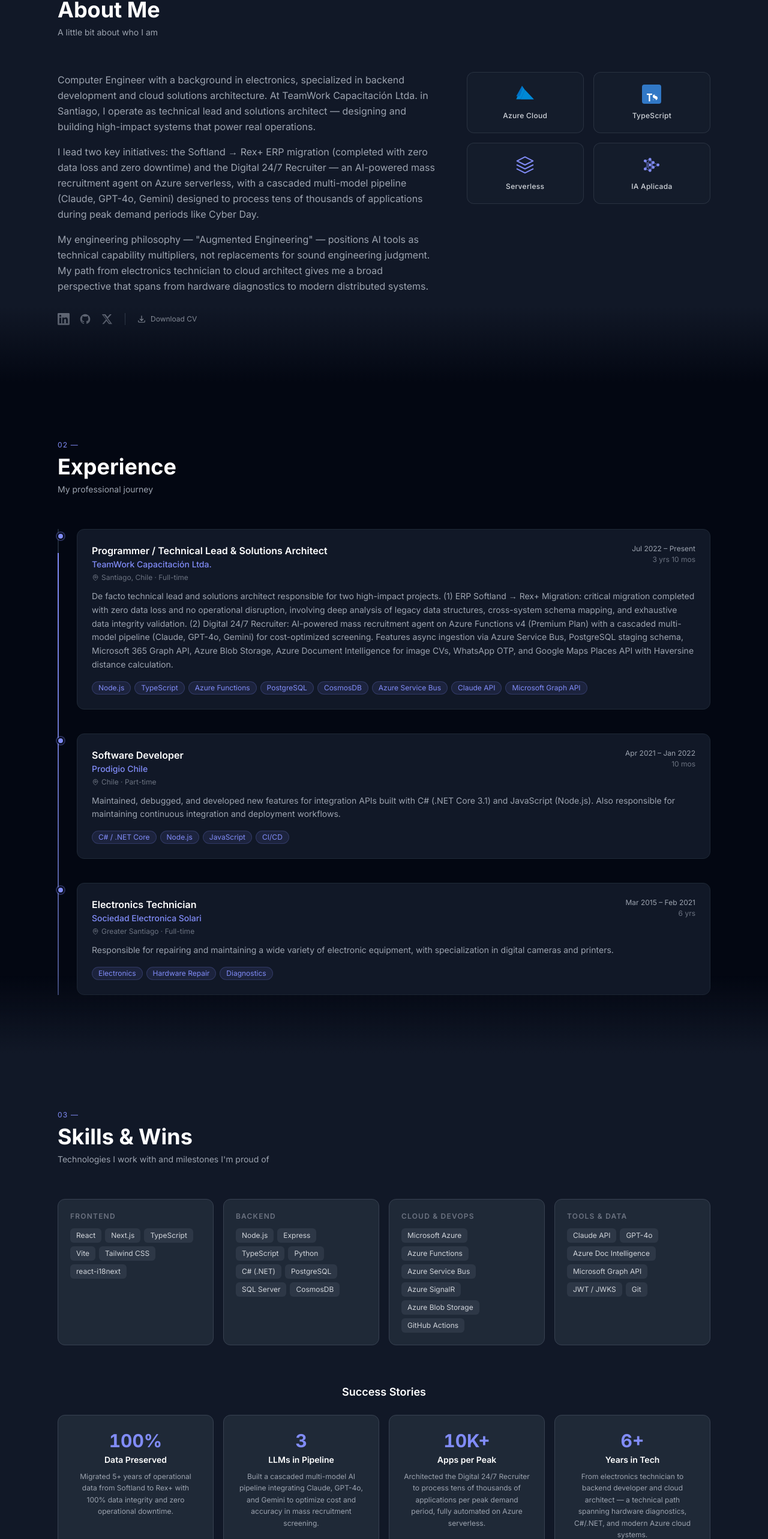
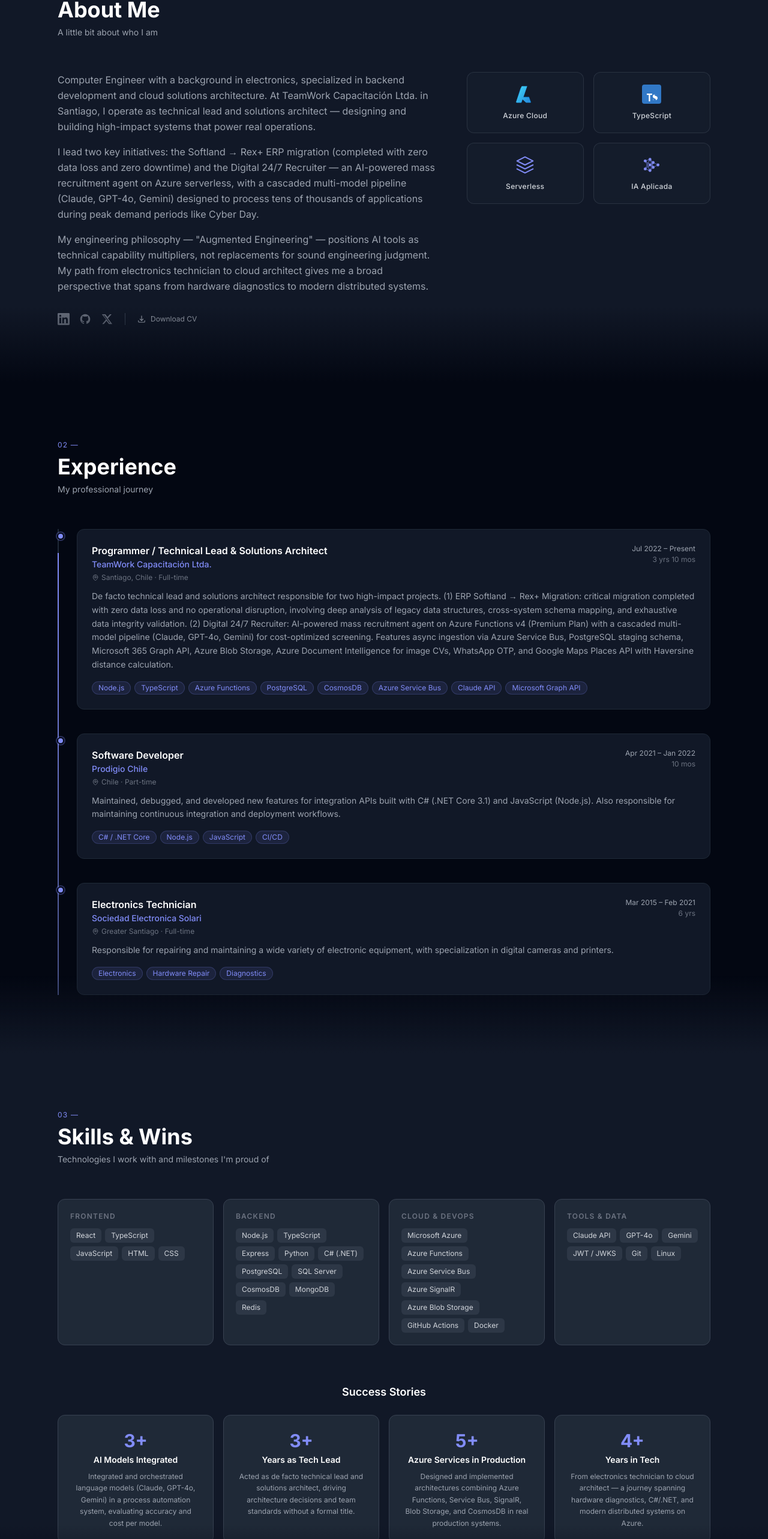
Before and after one commit to eNorese/portfolio, a Next.js app: page / in a window 1280 px wide. Shown: the part 924-3490 px from the top of the page at 60% size. Built offline with nearby package versions, Linux system fonts and the light colour scheme.

Commit message:
feat: enhance About section with updated Azure icon and tech stack, improve Contact and Skills sections, and refine language in i18n files

```diff
--- a/src/components/About.tsx
+++ b/src/components/About.tsx
@@ -7,10 +7,20 @@
   {
     name: 'Azure Cloud',
     icon: (
-      <svg viewBox="0 0 96 96" className="w-8 h-8" fill="none" xmlns="http://www.w3.org/2000/svg">
-        <path d="M33.004 6.667L4 73.333h22.667L48 26.667 33.004 6.667z" fill="#0089D6" />
-        <path d="M38.667 13.333L22 58.667H4L33.004 6.667 38.667 13.333zM48 26.667L26.667 73.333H92L48 26.667z" fill="#0072C6" />
-        <path d="M26.667 73.333L48 26.667 92 73.333H26.667z" fill="#0089D6" />
+      <svg viewBox="0 0 96 96" className="w-8 h-8" xmlns="http://www.w3.org/2000/svg">
+        <defs>
+          <linearGradient id="azureA" x1="-0.4" x2="1" y1="0.5" y2="0.5" gradientUnits="objectBoundingBox">
+            <stop offset="0" stopColor="#114a8b" />
+            <stop offset="1" stopColor="#0669bc" />
+          </linearGradient>
+          <linearGradient id="azureB" x1="0.1" x2="0.8" y1="0.3" y2="0.9" gradientUnits="objectBoundingBox">
+            <stop offset="0" stopColor="#3ccbf4" />
+            <stop offset="1" stopColor="#2892df" />
+          </linearGradient>
+        </defs>
+        <path d="M33.338 8.394H58.81L31.24 88.241a3.733 3.733 0 01-3.533 2.527H7.489a3.728 3.728 0 01-3.53-4.933L24.95 17.918a3.734 3.734 0 013.533-2.525h4.855z" fill="url(#azureA)" />
+        <path d="M68.31 61.504H29.099a1.72 1.72 0 00-1.171 2.977l25.502 23.762a3.754 3.754 0 002.56.992h22.52z" fill="#0078d4" />
+        <path d="M33.338 8.394a3.71 3.71 0 00-3.541 2.569L3.98 85.799a3.726 3.726 0 003.505 5.043h20.192a4.014 4.014 0 003.073-2.74l4.818-14.225 17.19 16.033a3.817 3.817 0 002.453.847h21.39l-9.386-26.918-27.423.006L58.81 8.394z" fill="url(#azureB)" />
       </svg>
     ),
   },
--- a/src/components/Contact.tsx
+++ b/src/components/Contact.tsx
@@ -35,11 +35,11 @@
 type Status = 'idle' | 'sending' | 'sent' | 'error'
 
 const FIELD_CLASS =
-  'w-full px-4 py-3 rounded-xl text-sm border bg-white dark:bg-gray-800 text-gray-900 dark:text-white placeholder-gray-400 dark:placeholder-gray-500 focus:outline-none focus:ring-2 transition-all duration-200'
+  'w-full px-4 py-3 rounded-xl text-sm border bg-white dark:bg-gray-800 text-gray-900 dark:text-white placeholder-gray-400 dark:placeholder-gray-500 outline-none transition-colors duration-200'
 const FIELD_VALID =
-  'border-gray-200 dark:border-gray-700 focus:ring-accent/40 focus:border-accent/60'
+  'border-gray-200 dark:border-gray-700 focus:ring-2 focus:ring-accent/40 focus:border-accent/60'
 const FIELD_INVALID =
-  'border-red-400 dark:border-red-600 focus:ring-red-400/30 focus:border-red-400 dark:focus:border-red-500'
+  'border-red-400 dark:border-red-600 focus:ring-2 focus:ring-red-400/30 focus:border-red-400 dark:focus:border-red-500'
 
 // ── Section ─────────────────────────────────────────────────────────────
 export function Contact() {
--- a/src/components/Skills.tsx
+++ b/src/components/Skills.tsx
@@ -4,10 +4,10 @@
 import { useLanguage } from '@/contexts/LanguageContext'
 
 const SKILLS_DATA = {
-  frontend: ['React', 'Next.js', 'TypeScript', 'Vite', 'Tailwind CSS', 'react-i18next'],
-  backend: ['Node.js', 'Express', 'TypeScript', 'Python', 'C# (.NET)', 'PostgreSQL', 'SQL Server', 'CosmosDB'],
-  cloud: ['Microsoft Azure', 'Azure Functions', 'Azure Service Bus', 'Azure SignalR', 'Azure Blob Storage', 'GitHub Actions'],
-  tools: ['Claude API', 'GPT-4o', 'Azure Doc Intelligence', 'Microsoft Graph API', 'JWT / JWKS', 'Git'],
+  frontend: ['React', 'TypeScript', 'JavaScript', 'HTML', 'CSS'],
+  backend: ['Node.js', 'TypeScript', 'Express', 'Python', 'C# (.NET)', 'PostgreSQL', 'SQL Server', 'CosmosDB', 'MongoDB', 'Redis'],
+  cloud: ['Microsoft Azure', 'Azure Functions', 'Azure Service Bus', 'Azure SignalR', 'Azure Blob Storage', 'GitHub Actions', 'Docker'],
+  tools: ['Claude API', 'GPT-4o', 'Gemini', 'JWT / JWKS', 'Git', 'Linux'],
 } as const
 
 function parseMetric(metric: string): { num: number; suffix: string } {
--- a/src/i18n/en.json
+++ b/src/i18n/en.json
@@ -78,24 +78,24 @@
     },
     "stories": [
       {
-        "metric": "100%",
-        "label": "Data Preserved",
-        "description": "Migrated 5+ years of operational data from Softland to Rex+ with 100% data integrity and zero operational downtime."
+        "metric": "3+",
+        "label": "AI Models Integrated",
+        "description": "Integrated and orchestrated language models (Claude, GPT-4o, Gemini) in a process automation system, evaluating accuracy and cost per model."
       },
       {
-        "metric": "3",
-        "label": "LLMs in Pipeline",
-        "description": "Built a cascaded multi-model AI pipeline integrating Claude, GPT-4o, and Gemini to optimize cost and accuracy in mass recruitment screening."
+        "metric": "3+",
+        "label": "Years as Tech Lead",
+        "description": "Acted as de facto technical lead and solutions architect, driving architecture decisions and team standards without a formal title."
       },
       {
-        "metric": "10K+",
-        "label": "Apps per Peak",
-        "description": "Architected the Digital 24/7 Recruiter to process tens of thousands of applications per peak demand period, fully automated on Azure serverless."
+        "metric": "5+",
+        "label": "Azure Services in Production",
+        "description": "Designed and implemented architectures combining Azure Functions, Service Bus, SignalR, Blob Storage, and CosmosDB in real production systems."
       },
       {
-        "metric": "6+",
+        "metric": "4+",
         "label": "Years in Tech",
-        "description": "From electronics technician to backend developer and cloud architect — a technical path spanning hardware diagnostics, C#/.NET, and modern Azure cloud systems."
+        "description": "From electronics technician to cloud architect — a journey spanning hardware diagnostics, C#/.NET, and modern distributed systems on Azure."
       }
     ]
   },
@@ -152,7 +152,7 @@
   "contact": {
     "section_title": "Contact",
     "subtitle": "Let's work together",
-    "description": "I'm currently open to new opportunities. Whether you have a project in mind, a question, or just want to say hi — my inbox is always open.",
+    "description": "Do you have a project, an opportunity, or just want to talk tech? Write to me directly — I respond.",
     "form": {
       "placeholder_name": "John Doe",
       "placeholder_email": "john@example.com",
--- a/src/i18n/es.json
+++ b/src/i18n/es.json
@@ -78,24 +78,24 @@
     },
     "stories": [
       {
-        "metric": "100%",
-        "label": "Datos Preservados",
-        "description": "Migré más de 5 años de datos operacionales de Softland a Rex+ con 100% de integridad de datos y cero downtime operacional."
+        "metric": "3+",
+        "label": "Modelos de IA Integrados",
+        "description": "Integré y orquesté modelos de lenguaje (Claude, GPT-4o, Gemini) en un sistema de automatización de procesos, evaluando precisión y costo por modelo."
       },
       {
-        "metric": "3",
-        "label": "LLMs en Pipeline",
-        "description": "Construí un pipeline IA multi-modelo en cascada (Claude, GPT-4o, Gemini) para optimizar costo y precisión en el screening de reclutamiento masivo."
+        "metric": "3+",
+        "label": "Años como Referente Técnico",
+        "description": "Ejercí como referente técnico y arquitecto de soluciones de facto, liderando decisiones de arquitectura y estándares del equipo sin cargo formal."
       },
       {
-        "metric": "10K+",
-        "label": "Apps por Peak",
-        "description": "Arquitecté el Reclutador Digital 24/7 para procesar decenas de miles de postulaciones por período de alta demanda, completamente automatizado sobre serverless en Azure."
+        "metric": "5+",
+        "label": "Servicios Azure en Producción",
+        "description": "Diseñé e implementé arquitecturas que combinan Azure Functions, Service Bus, SignalR, Blob Storage y CosmosDB en sistemas productivos reales."
       },
       {
-        "metric": "6+",
+        "metric": "4+",
         "label": "Años en Tecnología",
-        "description": "De técnico electrónico a desarrollador backend y arquitecto cloud — una trayectoria que abarca diagnóstico de hardware, C#/.NET y sistemas modernos en Azure."
+        "description": "De técnico electrónico a arquitecto cloud — una trayectoria que abarca diagnóstico de hardware, C#/.NET y sistemas distribuidos modernos en Azure."
       }
     ]
   },
@@ -152,10 +152,10 @@
   "contact": {
     "section_title": "Contacto",
     "subtitle": "Trabajemos juntos",
-    "description": "Actualmente estoy abierto a nuevas oportunidades. Ya sea que tengas un proyecto en mente, una pregunta o simplemente quieras saludar — mi bandeja de entrada siempre está abierta.",
+    "description": "¿Tienes un proyecto, una oportunidad o simplemente quieres hablar de tecnología? Escríbeme directamente — respondo.",
     "form": {
-      "placeholder_name": "Juan Pérez",
-      "placeholder_email": "juan@ejemplo.com",
+      "placeholder_name": "John Doe",
+      "placeholder_email": "john@example.com",
       "placeholder_message": "Hola, me gustaría hablar sobre...",
       "send": "Enviar Mensaje",
       "sending": "Enviando...",
```
